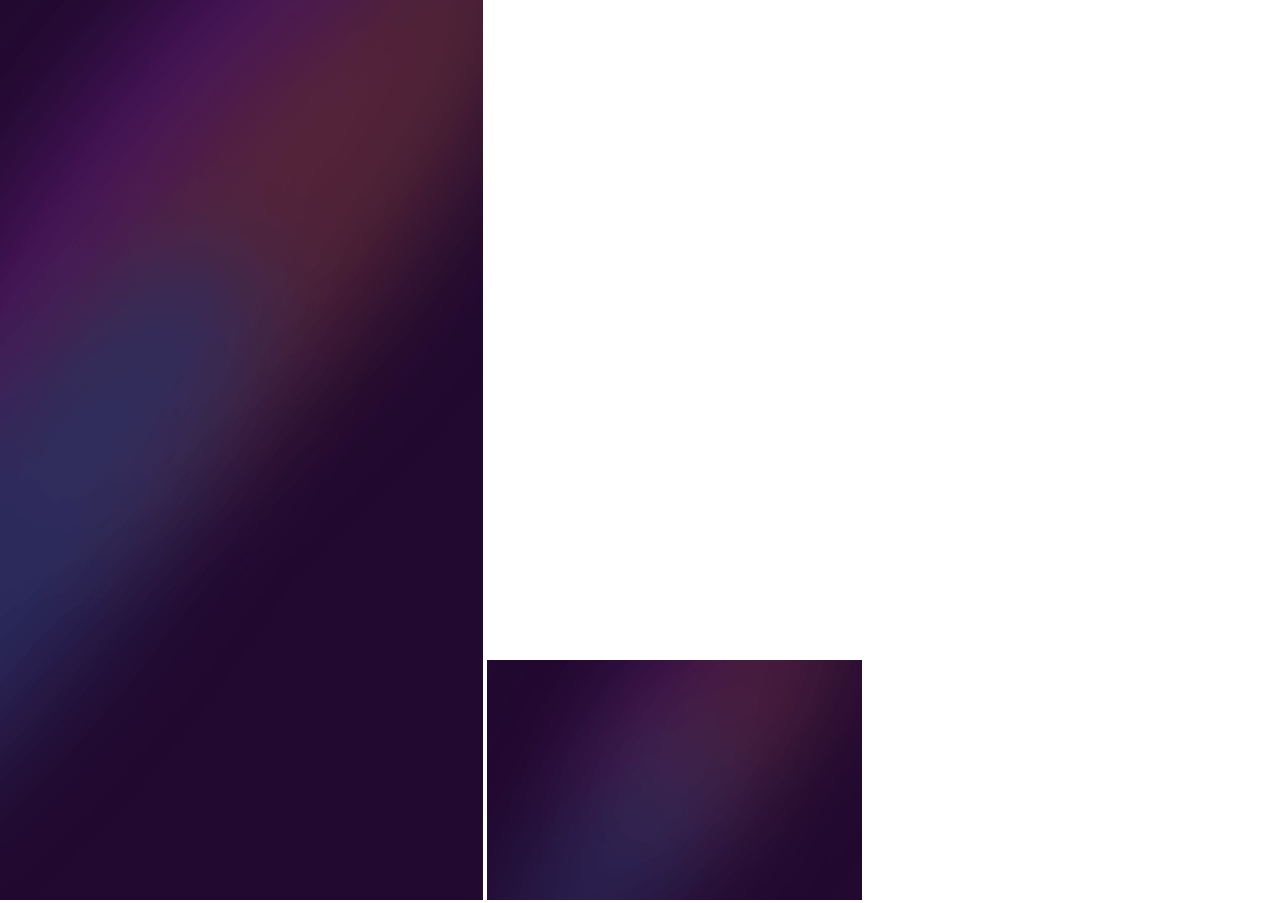
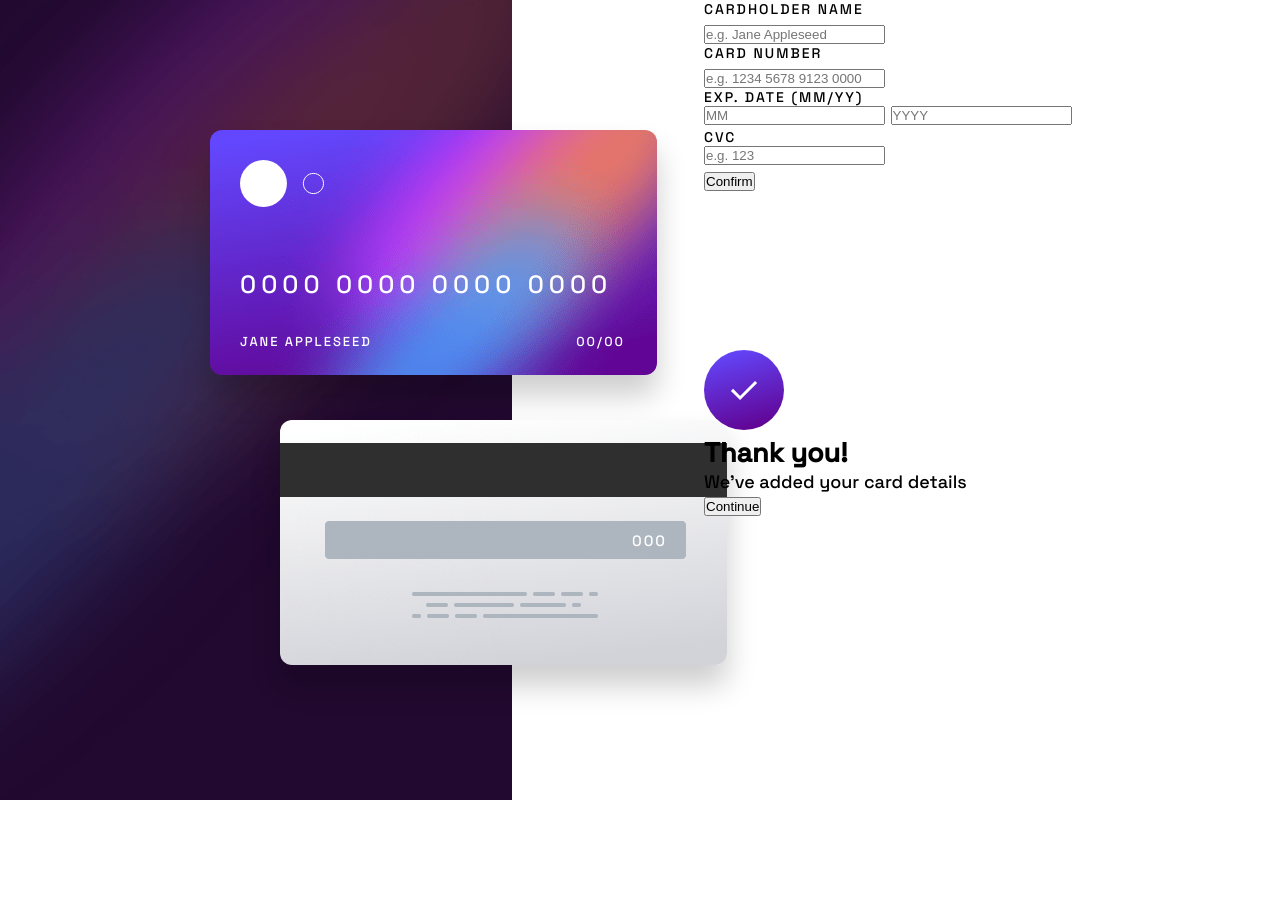
Before and after one commit to victornunesg/interactive-card-details-form-main, a plain HTML site: page index.html in a window 1280 px wide. Shown: the top 903 px of the page. After the commit the page ends 800 px from the top, so only its background shows below. Drawn offline with Linux system fonts and the light colour scheme.

Commit message:
main.css created, credit card images (back and front) positioned as well as the text components on them. Started to adjust the form part.

```diff
--- /dev/null
+++ b/css/main.css
@@ -0,0 +1,151 @@
+
+:root{--debug: 1px solid red}
+
+/* resetting borders, eliminating them for all elements */
+*{
+    margin: 0;
+    padding: 0;
+    box-sizing: border-box;
+}
+
+/* general settings for body */
+body{
+    height: 100vh;
+    position: relative;
+    display: flex;
+    align-items: center;
+    justify-content: center;
+    font-family: 'Space Grotesk', sans-serif;
+    font-size: 18px;
+}
+
+/* the image that is in the background, for desktop */
+.bg-img {
+    position: absolute;
+    width: 40%;
+    height: 100%;
+    left: 0px;
+}
+
+/* the image that is in the background, for mobile */
+.bg-img-xs {
+    display: none;
+}
+
+/* container is in the body, includes all the other div's and sections except the background images above */
+.container {
+    position: relative;
+    max-width: 1440px;
+    width: 100%;
+    margin: auto;
+    height: 800px;
+    display: flex;
+}
+/* this section show both front and back credit card images, with the wrinting info */
+.card-display {
+    flex: 0 1 600px;
+    position: relative;
+    color: hsl(0, 0%, 100%);
+    flex: 1 0 auto;
+}
+
+/* this section contains the form where user will fill up credit card data */
+.card-details {
+    position: relative;
+    flex: 0 1 45%;
+}
+
+/* for the next adjustments, we are positioning the back and front images of credit card */
+.card-front,
+.card-back {
+    position: absolute;
+    width: fit-content;
+}
+
+.card-front {
+    left: 210px;
+    top: 130px;
+}
+
+.card-back {
+    left: 280px;
+    bottom: 130px;
+}
+
+.card-front-img,
+.card-back-img {
+    border-radius: 12px;
+    box-shadow: rgba(0, 0, 0, 0.2) 0px 20px 30px;
+}
+
+.card-logo,
+.card-number-display,
+.card-holder-display,
+.expiration-month-display,
+.expiration-divider-display,
+.expiration-year-display,
+.cvc-display {
+    position: absolute;
+}
+
+.card-logo {
+    top: 30px;
+    left: 30px;
+    z-index: 3;
+}
+
+.card-number-display {
+    bottom: 80px;
+    left: 30px;
+    font-size: 25px;
+    letter-spacing: 5px;
+}
+
+.card-holder-display {
+    bottom: 30px;
+    left: 30px;
+    font-size: 13px;
+    letter-spacing: 2px;
+    text-transform: uppercase;
+}
+
+.expiration-month-display {
+    bottom: 30px;
+    right: 60px;
+    font-size: 13px;
+    letter-spacing: 2px;
+}
+
+.expiration-divider-display {
+    bottom: 30px;
+    right: 55px;
+    font-size: 13px;
+}
+
+.expiration-year-display {
+    bottom: 30px;
+    right: 32px;
+    font-size: 13px;
+    letter-spacing: 2px;
+}
+
+.cvc-display {
+    right: 60px;
+    bottom: 120px;
+    letter-spacing: 2px;
+    font-size: 15px;
+}
+
+/* for the next adjustments, we are positioning the form */
+form {
+    height: 350px;
+}
+
+label {
+    display: block;
+    font-size: 14px;
+    font-weight: 500;
+    margin-bottom: 3px;
+    letter-spacing: 2px;
+    text-transform: uppercase;
+}
--- a/css/style.css
+++ /dev/null
@@ -1,6 +0,0 @@
-/*Resetting borders, eliminating them for all elements*/
-*{
-    margin: 0;
-    padding: 0;
-    box-sizing: border-box;
-}
--- a/index.html
+++ b/index.html
@@ -4,7 +4,9 @@
   <meta charset="UTF-8">
   <meta name="viewport" content="width=device-width, initial-scale=1.0"> <!-- displays site properly based on user's device -->
 
-  <link rel="stylesheet" href="css/style.css" /> <!-- adding CSS file -->
+  <!-- adding CSS files -->
+  <link rel="stylesheet" href="css/style.css" />
+  <link rel="stylesheet" href="css/main.css" />
 
   <link rel="icon" type="image/png" sizes="32x32" href="./images/favicon-32x32.png">
 
@@ -30,6 +32,7 @@
 
   <div class="container">
 
+    <!-- this section show both front and back credit card images, with the wrinting info -->
     <section class="card-display">
 
       <div class="card-front">
@@ -37,8 +40,9 @@
         <img class="card-logo" src="./images/card-logo.svg">
         <p class="card-number-display">0000 0000 0000 0000</p>
         <p class="card-holder-display">Jane Appleseed</p>
-        <p class="expiration-month-display"></p>
-        <p class="expiration-year-display">0000</p>
+        <p class="expiration-month-display">00</p>
+        <p class="expiration-divider-display">/</p>
+        <p class="expiration-year-display">00</p>
       </div>
 
       <div class="card-back">
@@ -48,6 +52,7 @@
 
     </section>
 
+    <!-- this section contains the form where user will fill up credit card data -->
     <section class="card-details">
       <form action="/action_page.php" id="myForm" name="myForm">
 
```
